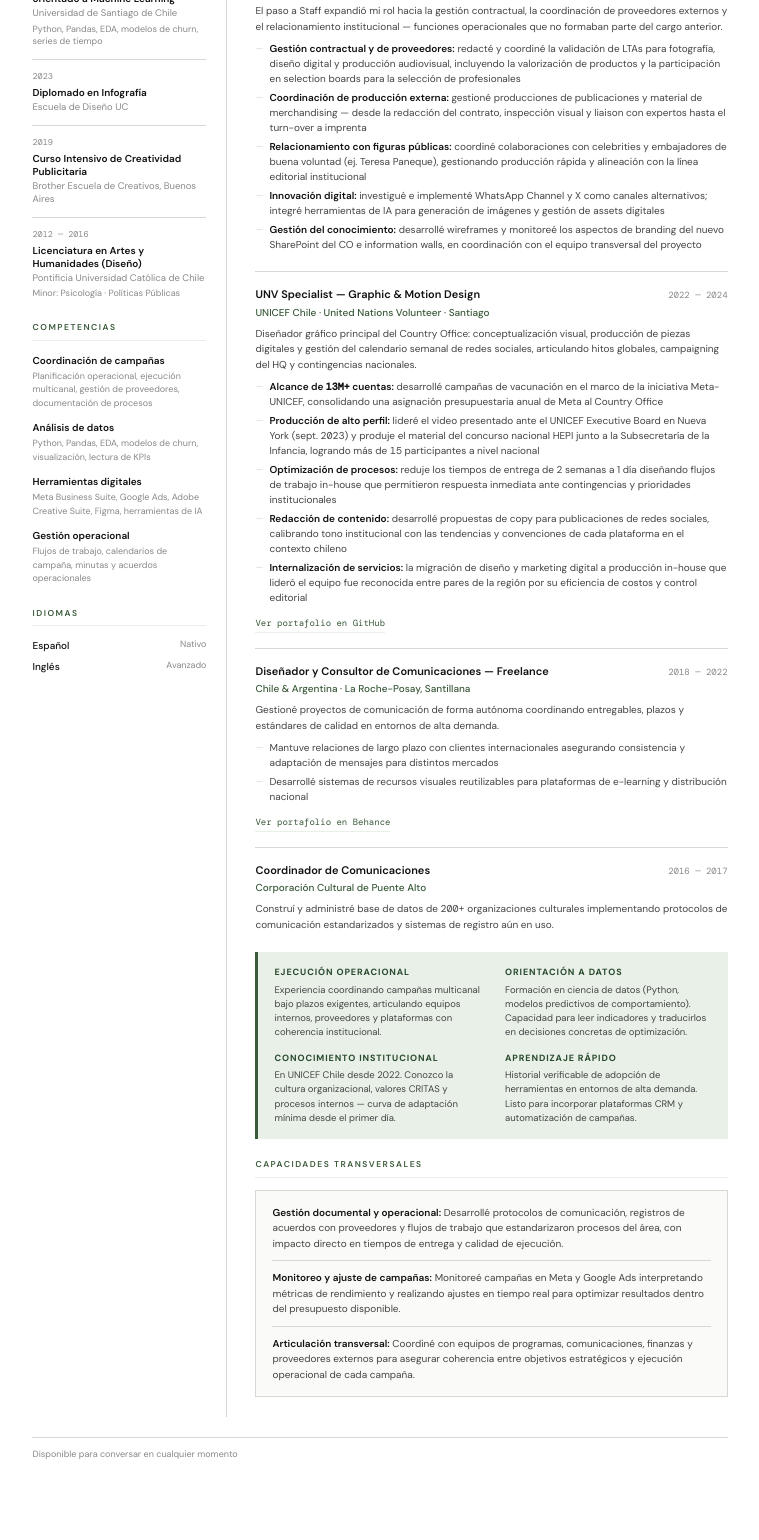
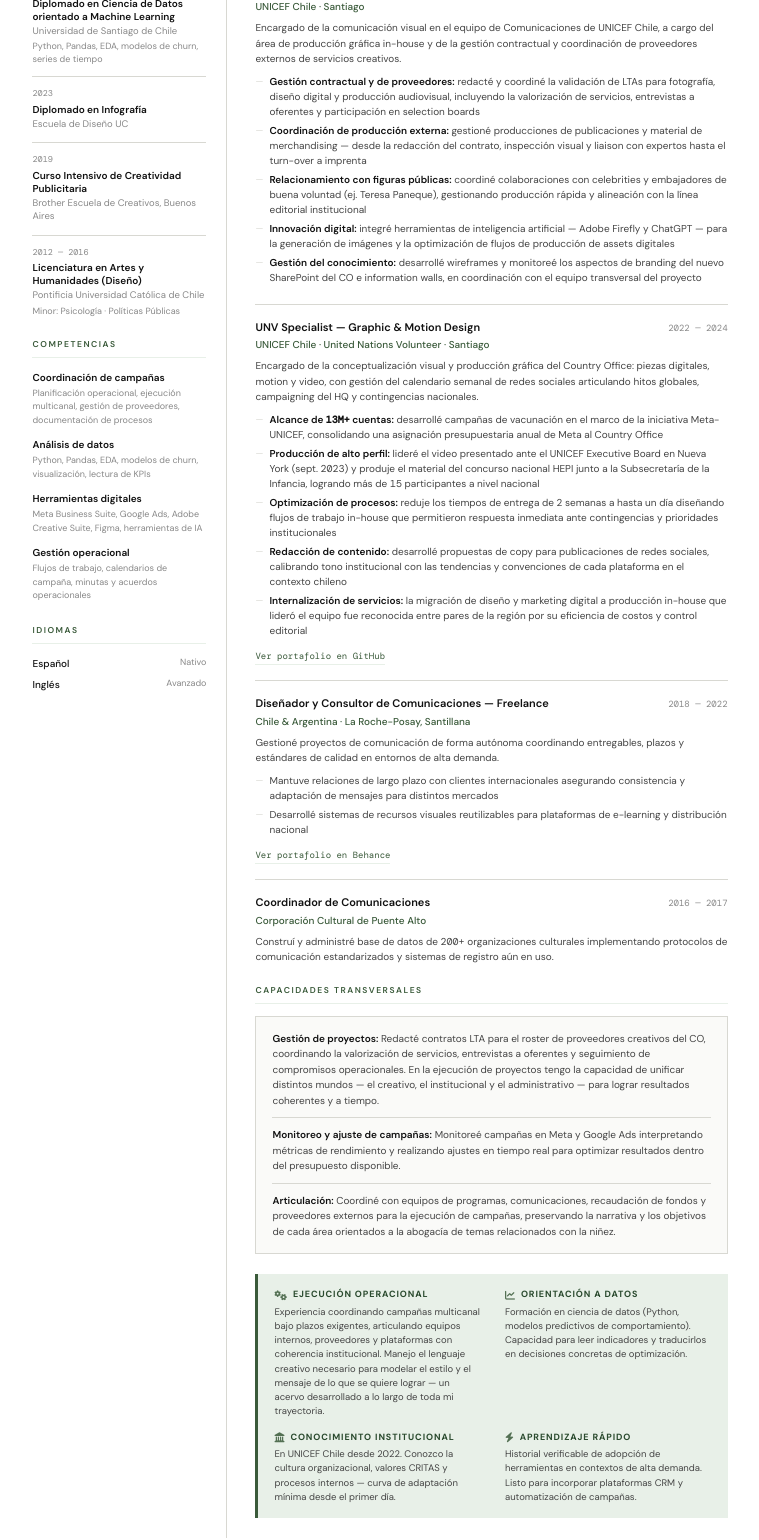
Before and after one commit to jcreyes1/curriculumvitae, a plain HTML site: page index.html in a window 1280 px wide. Shown: the part 341-1881 px from the top of the page, without its empty margins (260-1019 px from the left). Before the commit the page ends 1856 px from the top, so only its background shows below. Drawn offline with nearby package versions, Linux system fonts and the light colour scheme.

Commit message:
Update index.html v4

```diff
--- a/index.html
+++ b/index.html
@@ -5,6 +5,7 @@
     <meta name="viewport" content="width=device-width, initial-scale=1.0">
     <title>Juan Reyes Barrios — CV</title>
     <link href="https://fonts.googleapis.com/css2?family=DM+Sans:ital,opsz,wght@0,9..40,300;0,9..40,400;0,9..40,500;0,9..40,600;0,9..40,700;1,9..40,300;1,9..40,400&family=DM+Mono:wght@400;500&display=swap" rel="stylesheet">
+    <link href="https://cdnjs.cloudflare.com/ajax/libs/font-awesome/6.5.0/css/all.min.css" rel="stylesheet">
     <style>
         :root {
             --green-dark:  #2a4a2e;
@@ -221,6 +222,15 @@
             text-transform: uppercase;
             letter-spacing: 0.1em;
             margin-bottom: 3px;
+            display: flex;
+            align-items: center;
+            gap: 5px;
+        }
+
+        .value-item-title i {
+            font-size: 10px;
+            color: var(--green-mid);
+            opacity: 0.85;
         }
 
         .value-item-desc { font-size: 9.5px; color: var(--ink-mid); line-height: 1.5; }
@@ -284,18 +294,17 @@
     <header class="header">
         <div>
             <h1>Juan <em>Reyes</em> Barrios</h1>
-            <div class="header-subtitle">Coordinación de campañas &nbsp;·&nbsp; Análisis de datos &nbsp;·&nbsp; Gestión operacional</div>
         </div>
         <div class="header-right">
             <span class="contact-line">Santiago, Chile</span>
             <span class="contact-line"><a href="https://wa.me/56920323788">+569 203 237 88</a></span>
-            <span class="contact-line"><a href="/cdn-cgi/l/email-protection#751f1607100c1006443500165b1619"><span class="__cf_email__" data-cfemail="503a332235293523611025337e333c">[email&#160;protected]</span></a></span>
+            <span class="contact-line"><a href="mailto:jcreyes1@uc.cl">jcreyes1@uc.cl</a></span>
             <span class="contact-line"><a href="https://linkedin.com/in/juanreyesbarrios">linkedin.com/in/juanreyesbarrios</a></span>
         </div>
     </header>
 
     <p class="intro">
-        Profesional con <strong>8+ años de experiencia en comunicaciones, coordinación de campañas multicanal y gestión operacional</strong> en entornos de alta demanda. En UNICEF Chile he articulado proveedores externos, equipos internos y plataformas digitales manteniendo coherencia de mensaje y cumplimiento de indicadores. Mi formación en diseño, complementada con un <strong>Diplomado en Ciencia de Datos orientado a machine learning</strong>, me permite traducir el comportamiento de audiencias en decisiones concretas de campaña.
+        Profesional con <strong>8+ años de experiencia en comunicaciones y coordinación de campañas multicanal</strong>. En UNICEF Chile he articulado proveedores externos, equipos internos y plataformas digitales manteniendo coherencia de mensaje y cumplimiento de indicadores. Mi formación en diseño, orientada a la <strong>comunicación estratégica y el relacionamiento</strong>, se evidencia en mi trayectoria en redes sociales y está complementada por estudios en infografía y ciencias de datos — herramientas que me permiten construir narrativa con criterio visual y tomar decisiones respaldadas en evidencia.
     </p>
 
     <div class="layout">
@@ -371,16 +380,16 @@
 
                 <div class="exp">
                     <div class="exp-header">
-                        <div class="exp-role">Communications Associate — Staff</div>
+                        <div class="exp-role">Graphic and Design Assistant, GS-5</div>
                         <div class="exp-period">2024 — Actualidad</div>
                     </div>
                     <div class="exp-org">UNICEF Chile · Santiago</div>
-                    <div class="exp-desc">El paso a Staff expandió mi rol hacia la gestión contractual, la coordinación de proveedores externos y el relacionamiento institucional — funciones operacionales que no formaban parte del cargo anterior.</div>
+                    <div class="exp-desc">Encargado de la comunicación visual en el equipo de Comunicaciones de UNICEF Chile, a cargo del área de producción gráfica in-house y de la gestión contractual y coordinación de proveedores externos de servicios creativos.</div>
                     <ul class="exp-bullets">
-                        <li><strong>Gestión contractual y de proveedores:</strong> redacté y coordiné la validación de LTAs para fotografía, diseño digital y producción audiovisual, incluyendo la valorización de productos y la participación en selection boards para la selección de profesionales</li>
+                        <li><strong>Gestión contractual y de proveedores:</strong> redacté y coordiné la validación de LTAs para fotografía, diseño digital y producción audiovisual, incluyendo la valorización de servicios, entrevistas a oferentes y participación en selection boards</li>
                         <li><strong>Coordinación de producción externa:</strong> gestioné producciones de publicaciones y material de merchandising — desde la redacción del contrato, inspección visual y liaison con expertos hasta el turn-over a imprenta</li>
                         <li><strong>Relacionamiento con figuras públicas:</strong> coordiné colaboraciones con celebrities y embajadores de buena voluntad (ej. Teresa Paneque), gestionando producción rápida y alineación con la línea editorial institucional</li>
-                        <li><strong>Innovación digital:</strong> investigué e implementé WhatsApp Channel y X como canales alternativos; integré herramientas de IA para generación de imágenes y gestión de assets digitales</li>
+                        <li><strong>Innovación digital:</strong> integré herramientas de inteligencia artificial — Adobe Firefly y ChatGPT — para la generación de imágenes y la optimización de flujos de producción de assets digitales</li>
                         <li><strong>Gestión del conocimiento:</strong> desarrollé wireframes y monitoreé los aspectos de branding del nuevo SharePoint del CO e information walls, en coordinación con el equipo transversal del proyecto</li>
                     </ul>
                 </div>
@@ -391,11 +400,11 @@
                         <div class="exp-period">2022 — 2024</div>
                     </div>
                     <div class="exp-org">UNICEF Chile · United Nations Volunteer · Santiago</div>
-                    <div class="exp-desc">Diseñador gráfico principal del Country Office: conceptualización visual, producción de piezas digitales y gestión del calendario semanal de redes sociales, articulando hitos globales, campaigning del HQ y contingencias nacionales.</div>
+                    <div class="exp-desc">Encargado de la conceptualización visual y producción gráfica del Country Office: piezas digitales, motion y video, con gestión del calendario semanal de redes sociales articulando hitos globales, campaigning del HQ y contingencias nacionales.</div>
                     <ul class="exp-bullets">
                         <li><strong>Alcance de <span class="num">13M+</span> cuentas:</strong> desarrollé campañas de vacunación en el marco de la iniciativa Meta-UNICEF, consolidando una asignación presupuestaria anual de Meta al Country Office</li>
                         <li><strong>Producción de alto perfil:</strong> lideré el video presentado ante el UNICEF Executive Board en Nueva York (sept. <span class="num">2023</span>) y produje el material del concurso nacional HEPI junto a la Subsecretaría de la Infancia, logrando más de <span class="num">15</span> participantes a nivel nacional</li>
-                        <li><strong>Optimización de procesos:</strong> reduje los tiempos de entrega de 2 semanas a 1 día diseñando flujos de trabajo in-house que permitieron respuesta inmediata ante contingencias y prioridades institucionales</li>
+                        <li><strong>Optimización de procesos:</strong> reduje los tiempos de entrega de 2 semanas a hasta un día diseñando flujos de trabajo in-house que permitieron respuesta inmediata ante contingencias y prioridades institucionales</li>
                         <li><strong>Redacción de contenido:</strong> desarrollé propuestas de copy para publicaciones de redes sociales, calibrando tono institucional con las tendencias y convenciones de cada plataforma en el contexto chileno</li>
                         <li><strong>Internalización de servicios:</strong> la migración de diseño y marketing digital a producción in-house que lideró el equipo fue reconocida entre pares de la región por su eficiencia de costos y control editorial</li>
                     </ul>
@@ -426,37 +435,37 @@
                 </div>
             </div>
 
-            <div class="value-strip">
-                <div>
-                    <div class="value-item-title">Ejecución operacional</div>
-                    <div class="value-item-desc">Experiencia coordinando campañas multicanal bajo plazos exigentes, articulando equipos internos, proveedores y plataformas con coherencia institucional.</div>
-                </div>
-                <div>
-                    <div class="value-item-title">Orientación a datos</div>
-                    <div class="value-item-desc">Formación en ciencia de datos (Python, modelos predictivos de comportamiento). Capacidad para leer indicadores y traducirlos en decisiones concretas de optimización.</div>
-                </div>
-                <div>
-                    <div class="value-item-title">Conocimiento institucional</div>
-                    <div class="value-item-desc">En UNICEF Chile desde 2022. Conozco la cultura organizacional, valores CRITAS y procesos internos — curva de adaptación mínima desde el primer día.</div>
-                </div>
-                <div>
-                    <div class="value-item-title">Aprendizaje rápido</div>
-                    <div class="value-item-desc">Historial verificable de adopción de herramientas en entornos de alta demanda. Listo para incorporar plataformas CRM y automatización de campañas.</div>
-                </div>
-            </div>
-
             <div class="main-block">
                 <div class="section-label">Capacidades transversales</div>
                 <div class="trans-box">
                     <div class="trans-item">
-                        <strong>Gestión documental y operacional:</strong> Desarrollé protocolos de comunicación, registros de acuerdos con proveedores y flujos de trabajo que estandarizaron procesos del área, con impacto directo en tiempos de entrega y calidad de ejecución.
+                        <strong>Gestión de proyectos:</strong> Redacté contratos LTA para el roster de proveedores creativos del CO, coordinando la valorización de servicios, entrevistas a oferentes y seguimiento de compromisos operacionales. En la ejecución de proyectos tengo la capacidad de unificar distintos mundos — el creativo, el institucional y el administrativo — para lograr resultados coherentes y a tiempo.
                     </div>
                     <div class="trans-item">
                         <strong>Monitoreo y ajuste de campañas:</strong> Monitoreé campañas en Meta y Google Ads interpretando métricas de rendimiento y realizando ajustes en tiempo real para optimizar resultados dentro del presupuesto disponible.
                     </div>
                     <div class="trans-item">
-                        <strong>Articulación transversal:</strong> Coordiné con equipos de programas, comunicaciones, finanzas y proveedores externos para asegurar coherencia entre objetivos estratégicos y ejecución operacional de cada campaña.
+                        <strong>Articulación:</strong> Coordiné con equipos de programas, comunicaciones, recaudación de fondos y proveedores externos para la ejecución de campañas, preservando la narrativa y los objetivos de cada área orientados a la abogacía de temas relacionados con la niñez.
                     </div>
+                </div>
+            </div>
+
+            <div class="value-strip">
+                <div>
+                    <div class="value-item-title"><i class="fas fa-cogs"></i> Ejecución operacional</div>
+                    <div class="value-item-desc">Experiencia coordinando campañas multicanal bajo plazos exigentes, articulando equipos internos, proveedores y plataformas con coherencia institucional. Manejo el lenguaje creativo necesario para modelar el estilo y el mensaje de lo que se quiere lograr — un acervo desarrollado a lo largo de toda mi trayectoria.</div>
+                </div>
+                <div>
+                    <div class="value-item-title"><i class="fas fa-chart-line"></i> Orientación a datos</div>
+                    <div class="value-item-desc">Formación en ciencia de datos (Python, modelos predictivos de comportamiento). Capacidad para leer indicadores y traducirlos en decisiones concretas de optimización.</div>
+                </div>
+                <div>
+                    <div class="value-item-title"><i class="fas fa-landmark"></i> Conocimiento institucional</div>
+                    <div class="value-item-desc">En UNICEF Chile desde 2022. Conozco la cultura organizacional, valores CRITAS y procesos internos — curva de adaptación mínima desde el primer día.</div>
+                </div>
+                <div>
+                    <div class="value-item-title"><i class="fas fa-bolt"></i> Aprendizaje rápido</div>
+                    <div class="value-item-desc">Historial verificable de adopción de herramientas en contextos de alta demanda. Listo para incorporar plataformas CRM y automatización de campañas.</div>
                 </div>
             </div>
 
```
